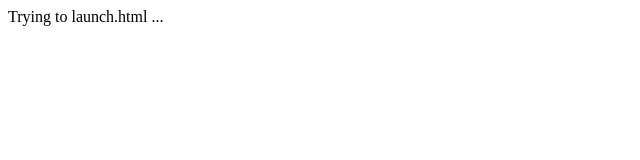
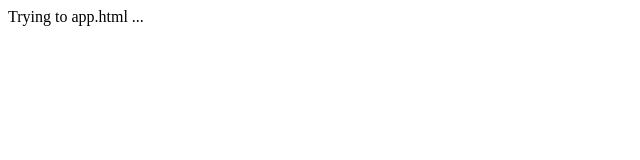
Before and after one commit to henryoh007/SMARTFHIR, a plain HTML site: page launch.html in a window 1280 px wide. Shown: the full height of the page, 0-640 px from the left. Drawn offline with Linux system fonts and the light colour scheme.

Commit message:
updated launch.html
    <div>Trying to app.html ...</div>

```diff
--- a/launch.html
+++ b/launch.html
@@ -9,6 +9,6 @@
         'redirect_uri': 'https://henryoh007.github.io/SMARTFHIR/app.html'
       });
     </script>
-    <div>Trying to launch.html ...</div>
+    <div>Trying to app.html ...</div>
   </body>
 </html>
```
